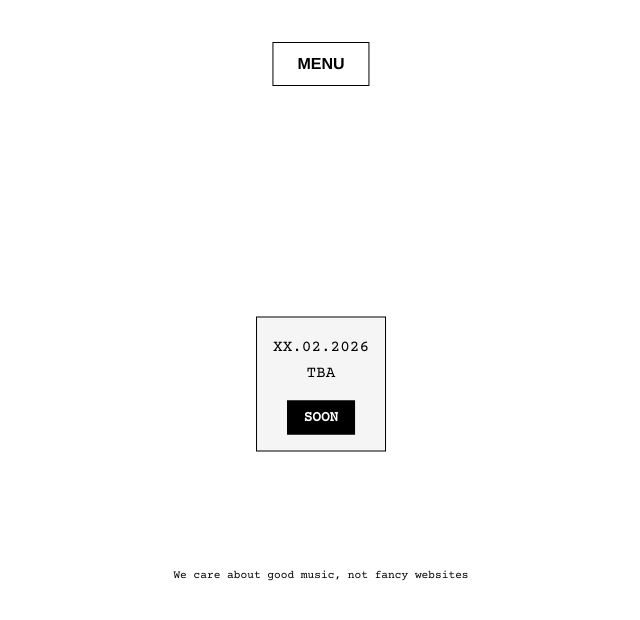
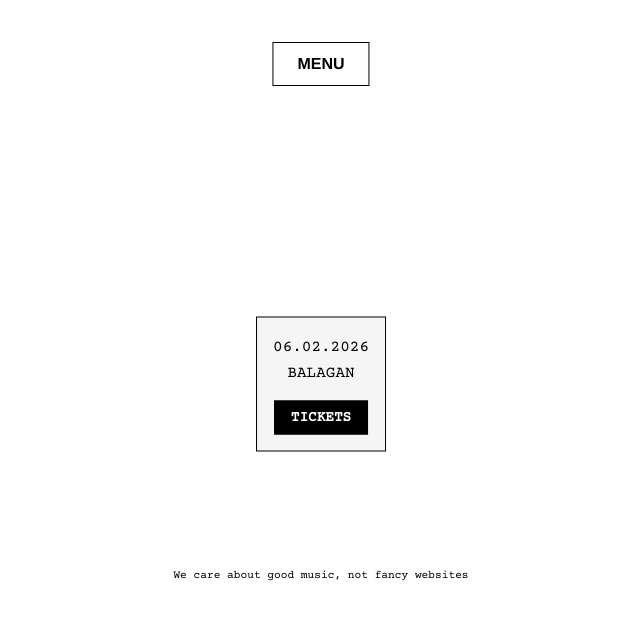
Before and after one commit to erluchetto/QUERCIA, a website: page index.html in a window 1280 px wide. Shown: the part 176-796 px from the top of the page, without its empty margins (319-959 px from the left). Drawn offline with nearby package versions, Linux system fonts and the light colour scheme; a web font is replaced by a local one.

Commit message:
Update index.html

```diff
--- a/index.html
+++ b/index.html
@@ -152,22 +152,25 @@
 
   <!-- EVENT BOX -->
   <div class="event-box">
-    <p class="event-date">XX.02.2026</p>
-    <p class="event-location">TBA</p>
+    <p class="event-date">06.02.2026</p>
+    <p class="event-location">BALAGAN</p>
     <div style="height: 15px;"></div>
-    <span
+    <a
+      href="https://link.dice.fm/QUERCIA1"
+      target="_blank"
       style="
         display: inline-block;
         padding: 0.5rem 1rem;
         border: 1px solid #000;
         background: #000;
         color: #fff;
+        text-decoration: none;
         font-family: 'Courier Prime', monospace;
         font-size: 0.9rem;
         font-weight: bold;
-        cursor: default;
+        cursor: pointer;
       "
-    >SOON</span>
+    >TICKETS</a>
   </div>
 
   <div style="height: 15px;"></div>
```
